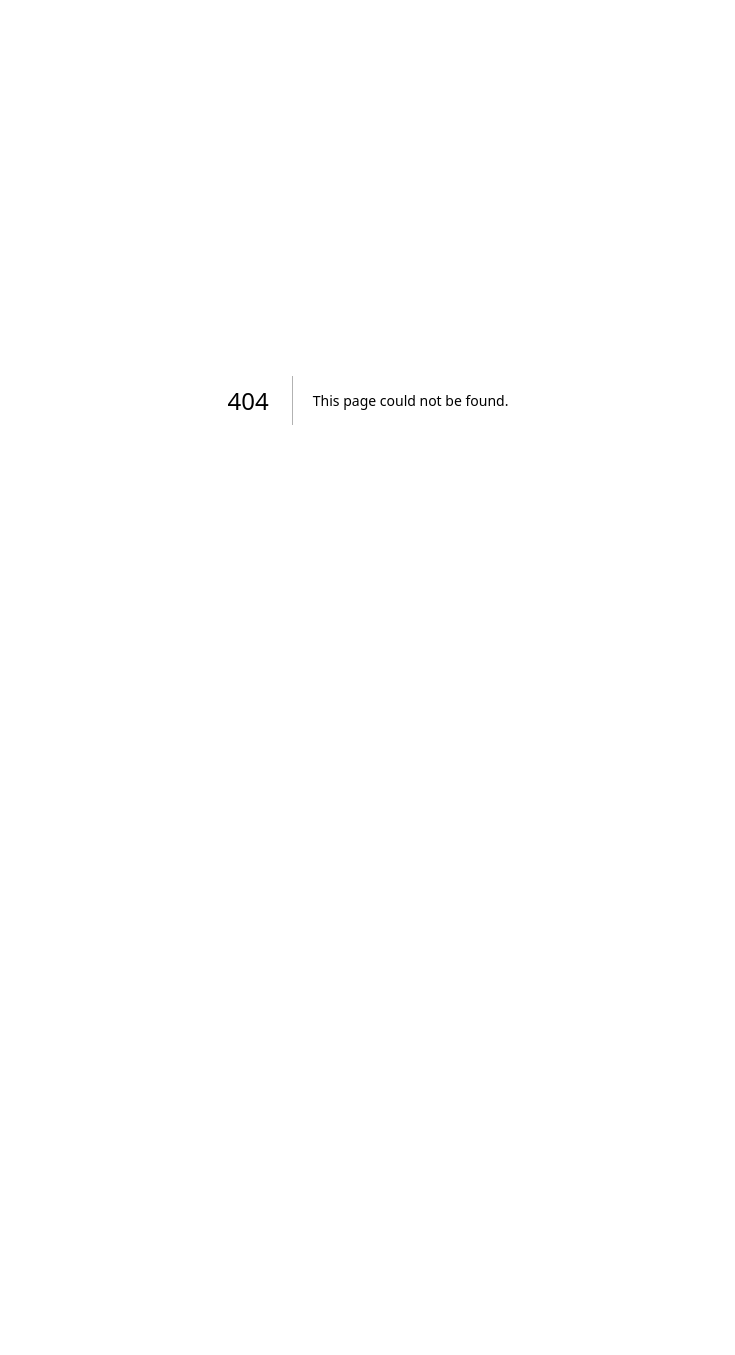
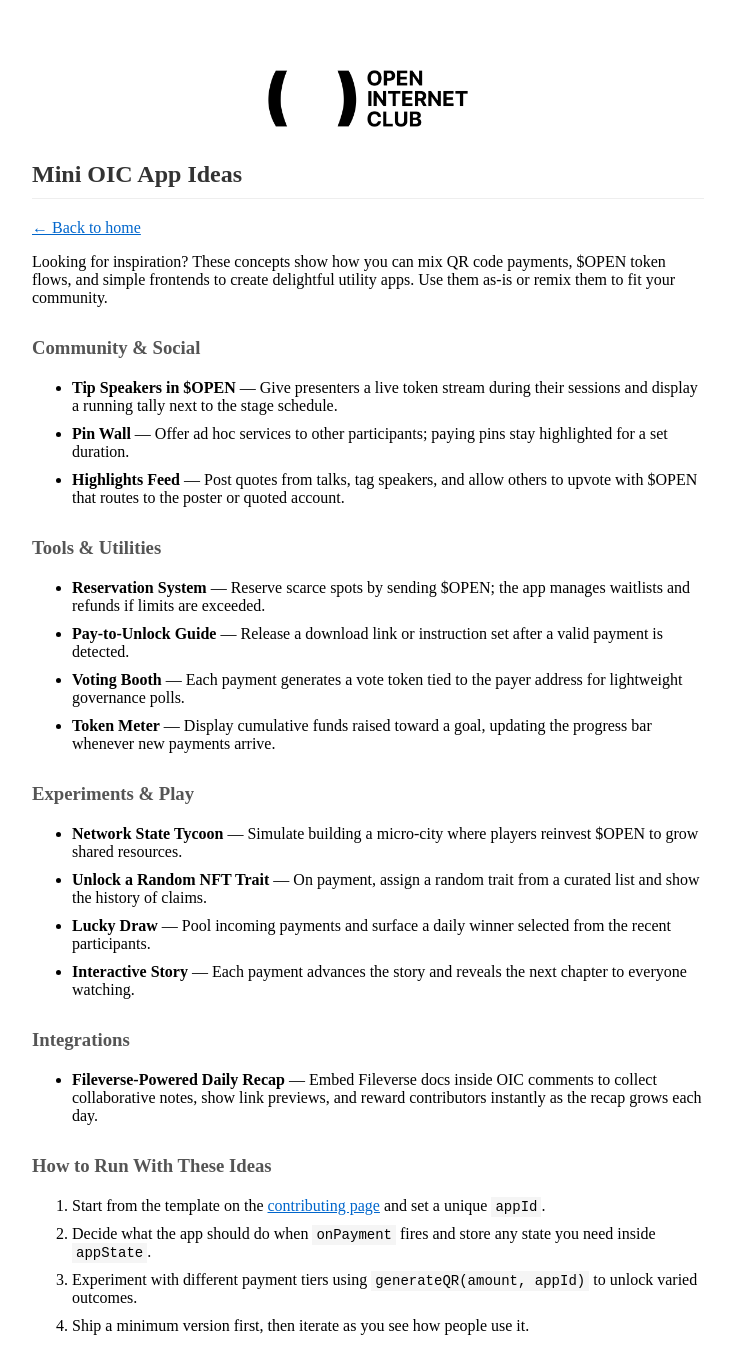
Before and after one commit to aboutcircles/oic_apps, a Next.js app: page /app-ideas in a window 1280 px wide. Before the commit this address had no page. Shown: the whole page, without its empty margins (272-1007 px from the left). Before the commit the page ends 800 px from the top, so only its background shows below. Built offline with nearby package versions, Linux system fonts and the light colour scheme.

Commit message:
added contribution steps and mini app ideas

```diff
--- /dev/null
+++ b/pages/app-ideas.js
@@ -0,0 +1,202 @@
+import Link from "next/link";
+
+export default function AppIdeasPage() {
+  return (
+    <div>
+      <div id="maincontent">
+        <div style={{ textAlign: "center", marginBottom: "30px" }}>
+          <img
+            src="/OIC_Logo_Black_2x.png"
+            alt="Open Internet Club"
+            style={{ maxWidth: "200px", height: "auto" }}
+          />
+        </div>
+
+        <h2>Mini OIC App Ideas</h2>
+
+        <p>
+          <Link
+            href="/"
+            style={{ color: "#0066cc", textDecoration: "underline" }}
+          >
+            ← Back to home
+          </Link>
+        </p>
+
+        <p>
+          Looking for inspiration? These concepts show how you can mix QR code
+          payments, $OPEN token flows, and simple frontends to create delightful
+          utility apps. Use them as-is or remix them to fit your community.
+        </p>
+
+        <h3>Community & Social</h3>
+        <ul>
+          <li>
+            <strong>Tip Speakers in $OPEN</strong> &mdash; Give presenters a
+            live token stream during their sessions and display a running tally
+            next to the stage schedule.
+          </li>
+          <li>
+            <strong>Pin Wall</strong> &mdash; Offer ad hoc services to other
+            participants; paying pins stay highlighted for a set duration.
+          </li>
+          <li>
+            <strong>Highlights Feed</strong> &mdash; Post quotes from talks,
+            tag speakers, and allow others to upvote with $OPEN that routes to
+            the poster or quoted account.
+          </li>
+        </ul>
+
+        <h3>Tools & Utilities</h3>
+        <ul>
+          <li>
+            <strong>Reservation System</strong> &mdash; Reserve scarce spots by
+            sending $OPEN; the app manages waitlists and refunds if limits are
+            exceeded.
+          </li>
+          <li>
+            <strong>Pay-to-Unlock Guide</strong> &mdash; Release a download link
+            or instruction set after a valid payment is detected.
+          </li>
+          <li>
+            <strong>Voting Booth</strong> &mdash; Each payment generates a vote
+            token tied to the payer address for lightweight governance polls.
+          </li>
+          <li>
+            <strong>Token Meter</strong> &mdash; Display cumulative funds raised
+            toward a goal, updating the progress bar whenever new payments
+            arrive.
+          </li>
+        </ul>
+
+        <h3>Experiments & Play</h3>
+        <ul>
+          <li>
+            <strong>Network State Tycoon</strong> &mdash; Simulate building a
+            micro-city where players reinvest $OPEN to grow shared resources.
+          </li>
+          <li>
+            <strong>Unlock a Random NFT Trait</strong> &mdash; On payment,
+            assign a random trait from a curated list and show the history of
+            claims.
+          </li>
+          <li>
+            <strong>Lucky Draw</strong> &mdash; Pool incoming payments and
+            surface a daily winner selected from the recent participants.
+          </li>
+          <li>
+            <strong>Interactive Story</strong> &mdash; Each payment advances the
+            story and reveals the next chapter to everyone watching.
+          </li>
+        </ul>
+
+        <h3>Integrations</h3>
+        <ul>
+          <li>
+            <strong>Fileverse-Powered Daily Recap</strong> &mdash; Embed
+            Fileverse docs inside OIC comments to collect collaborative notes,
+            show link previews, and reward contributors instantly as the recap
+            grows each day.
+          </li>
+        </ul>
+
+        <h3>How to Run With These Ideas</h3>
+        <ol>
+          <li>
+            Start from the template on the{" "}
+            <Link
+              href="/contributing"
+              style={{ color: "#0066cc", textDecoration: "underline" }}
+            >
+              contributing page
+            </Link>{" "}
+            and set a unique <code>appId</code>.
+          </li>
+          <li>
+            Decide what the app should do when <code>onPayment</code> fires and
+            store any state you need inside <code>appState</code>.
+          </li>
+          <li>
+            Experiment with different payment tiers using{" "}
+            <code>generateQR(amount, appId)</code> to unlock varied outcomes.
+          </li>
+          <li>
+            Ship a minimum version first, then iterate as you see how people use
+            it.
+          </li>
+        </ol>
+
+      </div>
+
+      <style jsx>{`
+        body {
+          line-height: 1.4;
+          font-size: 16px;
+          padding: 0 10px;
+          margin: 50px auto;
+          max-width: 650px;
+          font-family:
+            -apple-system, BlinkMacSystemFont, "Segoe UI", sans-serif;
+        }
+
+        #maincontent {
+          max-width: 42em;
+          margin: 15px auto;
+          margin-top: 70px;
+        }
+
+        h2 {
+          color: #333;
+          border-bottom: 1px solid #eee;
+          padding-bottom: 10px;
+        }
+
+        h3 {
+          color: #555;
+          margin-top: 30px;
+        }
+
+        ul,
+        ol {
+          margin: 20px 0;
+        }
+
+        li {
+          margin: 10px 0;
+        }
+
+        a {
+          color: #0066cc;
+          text-decoration: underline;
+        }
+
+        a:hover {
+          color: #004499;
+        }
+
+        code {
+          background-color: #f5f5f5;
+          padding: 2px 4px;
+          font-family: monospace;
+          font-size: 14px;
+        }
+
+        pre {
+          overflow-x: auto;
+        }
+
+        @media (max-width: 600px) {
+          #maincontent {
+            margin-top: 30px;
+            margin-left: 10px;
+            margin-right: 10px;
+          }
+
+          body {
+            margin: 20px auto;
+          }
+        }
+      `}</style>
+    </div>
+  );
+}
--- a/pages/index.js
+++ b/pages/index.js
@@ -46,6 +46,9 @@ export default function HomePage() {
 
         <p>
           <Link href="/contributing">Contributing</Link>
+        </p>
+        <p>
+          <Link href="/app-ideas">Mini OIC app ideas</Link>
         </p>
       </div>
 
```
Also changed, not shown: pages/contributing.js (+4 -3 lines), 1 other file (tests, documents, lock files or other folders).
